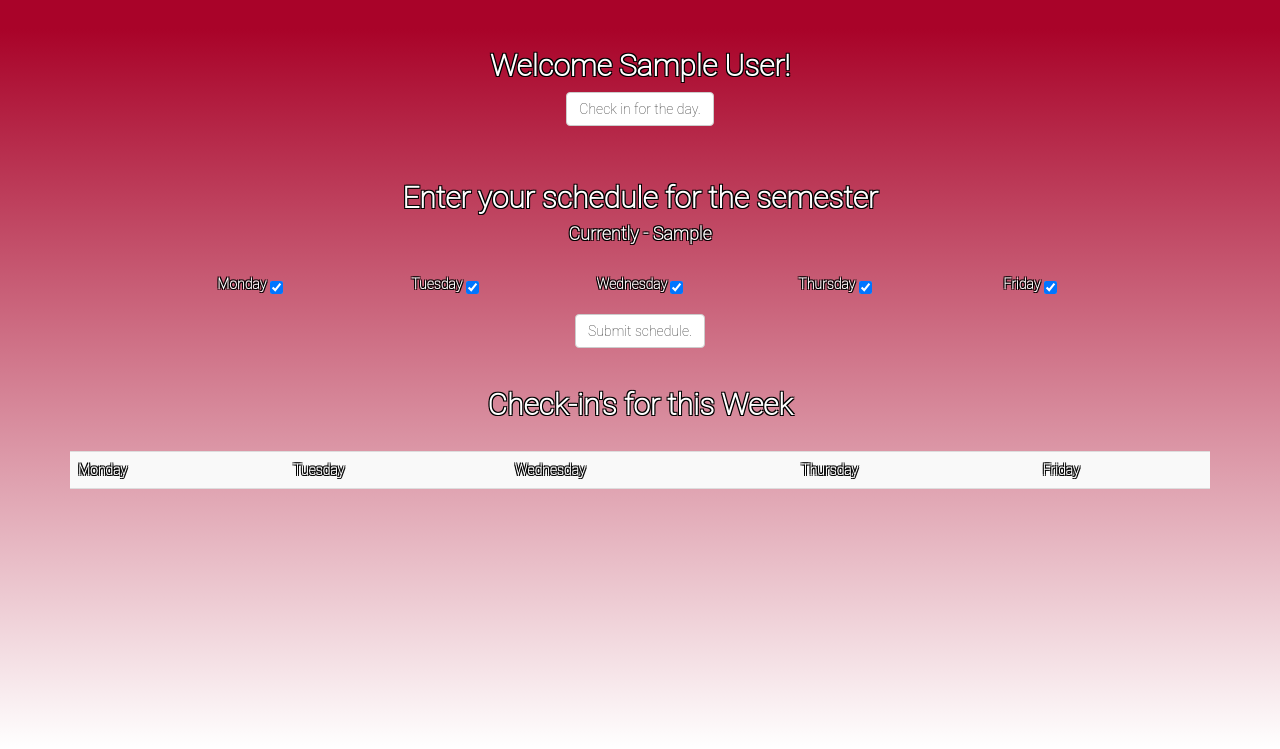
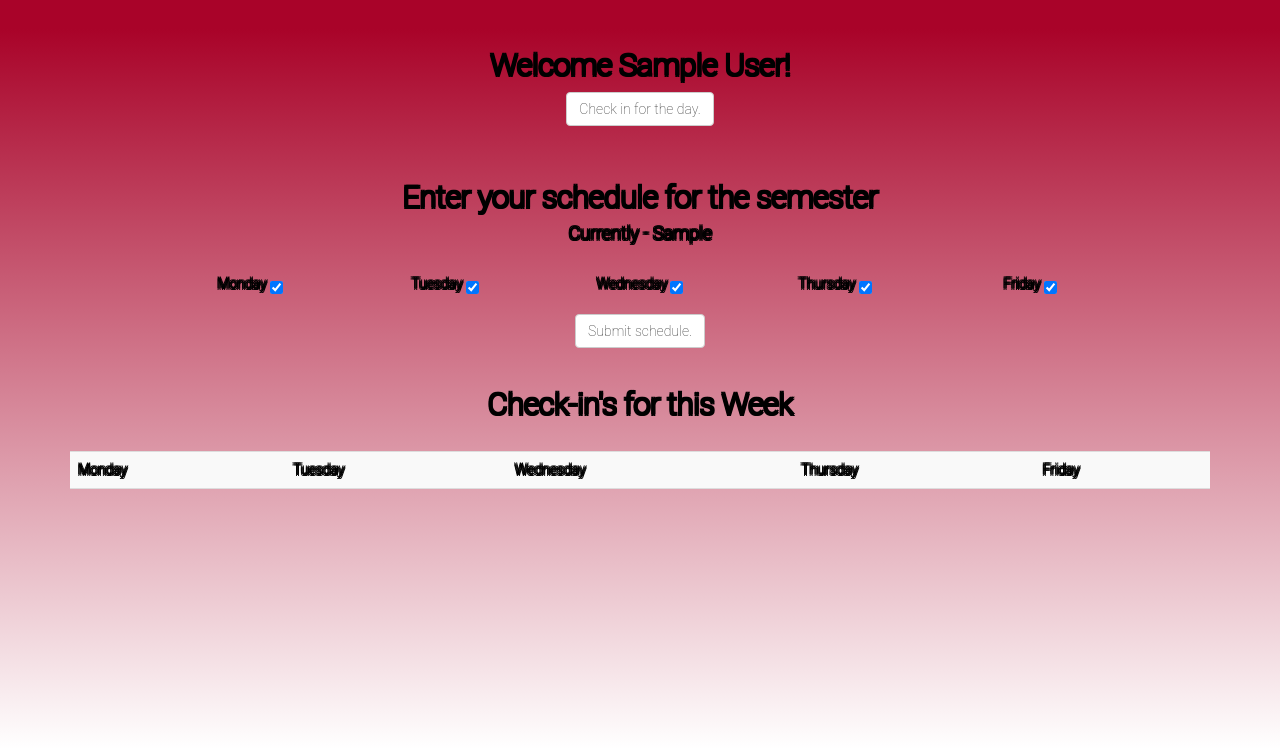
Before and after one commit to ECGHelloWorld/PhoenixNow, a Flask app: page / in a window 1280 px wide. Shown: the part 51-800 px from the top of the page. Run offline with Flask 2, Linux system fonts and the light colour scheme; a user stored in the database is signed in; tables that the repository leaves empty hold one stand-in row (values such as "Sample post"); lists and menus that the app fills with data are empty; some libraries are stand-ins or nearby versions.

Commit message:
More styling changes

```diff
--- a/PhoenixNow/static/styles.css
+++ b/PhoenixNow/static/styles.css
@@ -35,9 +35,11 @@ filter: progid:DXImageTransform.Microsoft.gradient( startColorstr='#a90329', end
 }
 .table {
     text-align: left;
+    color: black;
 }
 .row {
     margin-bottom: 20px;
+    color: black;
 
 }
 
--- a/PhoenixNow/templates/home.html
+++ b/PhoenixNow/templates/home.html
@@ -2,7 +2,7 @@
 {% extends 'layout.html' %}
 {% block content %}
 
-<h2>Welcome {{ user.firstname }} {{user.lastname}}!</h2>
+<h2 style="color: black">Welcome {{ user.firstname }} {{user.lastname}}!</h2>
 
 {% if not checkedin %}
 <div class="row">
```
